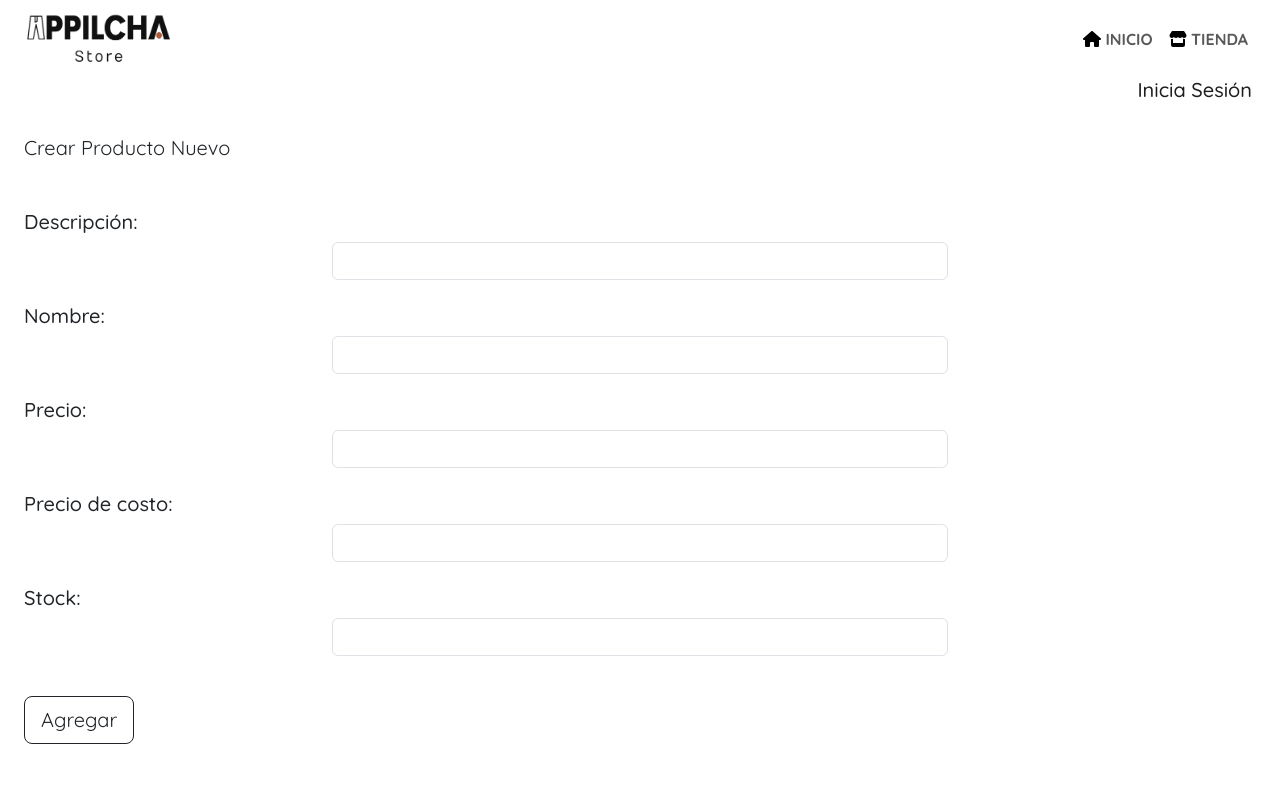
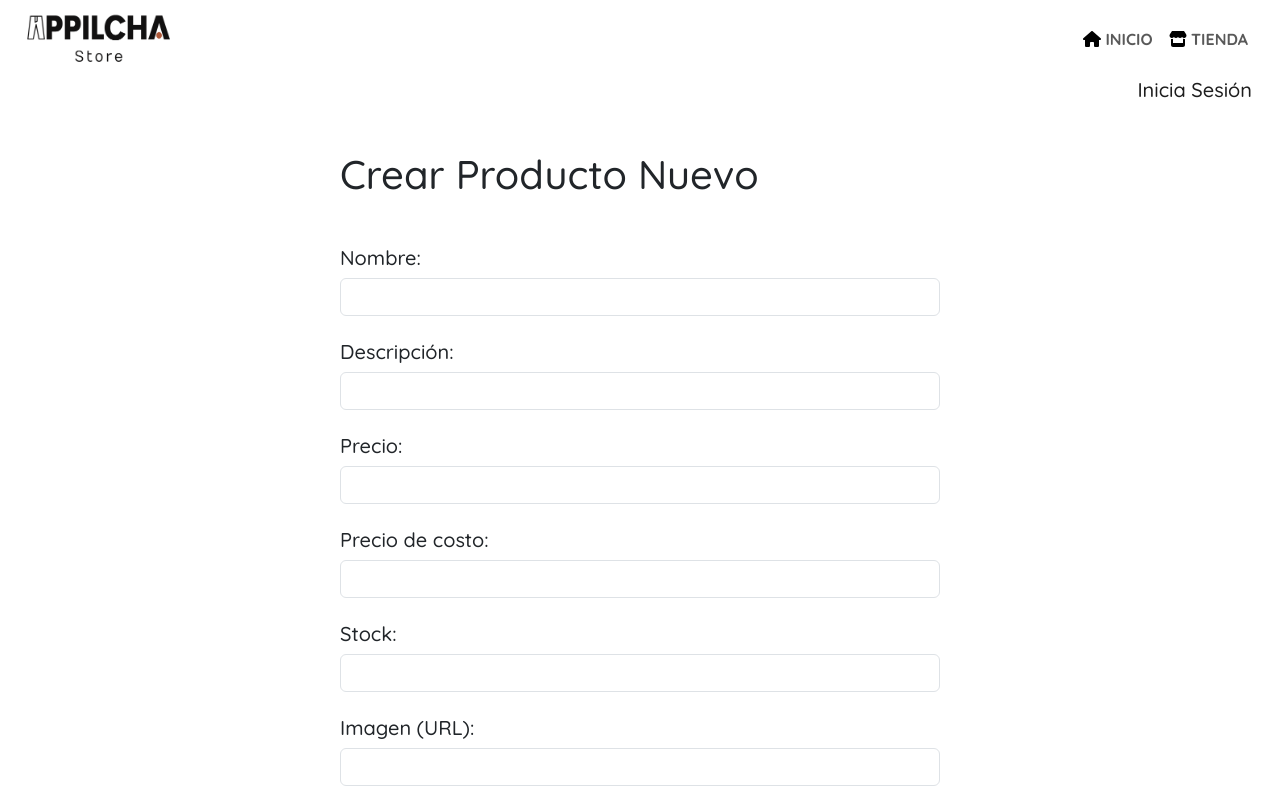
Before and after one commit to juaniz92/23302-grupo3-Appilcha, a React (Create React App) app: page /CrearProductos in a window 1280 px wide. Shown: the top 800 px of the page. Built offline with nearby package versions, Linux system fonts and the light colour scheme; no server answers.

Commit message:
Se agrega el campo imagen a CrearProductos y se modifica Datos.

```diff
--- a/src/componentes/Auth/Admin.jsx
+++ b/src/componentes/Auth/Admin.jsx
@@ -28,7 +28,7 @@ function Admin() {
 
                             <Link to="/CrearProductos" className="text-center mt-2 hover:text-gray-500"><FontAwesomeIcon icon={faCirclePlus} style={{color: "#000000",}} /> <strong>Crear productos</strong></Link>
 
-                            <Link to="/MostrarProductos" className="my-3 hover:text-gray-500"><strong><FontAwesomeIcon icon={faEye} style={{color: "#000000",}} /> Editar productos</strong></Link>
+                            <Link to="/MostrarProductos" className="my-3 hover:text-gray-500"><strong><FontAwesomeIcon icon={faPenToSquare} style={{color: "#000000",}} /> Editar productos</strong></Link>
 
 
 
--- a/src/componentes/Auth/CrearProductos.jsx
+++ b/src/componentes/Auth/CrearProductos.jsx
@@ -16,6 +16,7 @@ const CrearProductos = () => {
     const [precio, setPrecio] = useState();
     const [precioCosto, setPrecioCosto] = useState();
     const [stock, setStock] = useState();
+    const [imagen, setImagen] = useState("");
     const navigate = useNavigate();
 
     // Vamos a la BD
@@ -40,7 +41,7 @@ const CrearProductos = () => {
 
     const nuevo = async (e) => {
         e.preventDefault();
-        await addDoc(productosCollection, { Descripcion: descripcion, Nombre: nombre, Precio: precio, PrecioCosto: precioCosto, Stock: stock });
+        await addDoc(productosCollection, {Imagen: imagen, Descripcion: descripcion, Nombre: nombre, Precio: precio, PrecioCosto:precioCosto, Stock: stock });
         alertaCreacion();
         navigate("/Admin");
     }
@@ -49,38 +50,39 @@ const CrearProductos = () => {
 
     return (
         <div className='container'>
-            <div className='row'>
-                <div className='col'>
+            <div className='row p-3 g-0'>
+                <div className='col col-md-6 mx-auto'>
 
-                    <h1 className='mt-3 text-xl text-dark '>Crear Producto Nuevo</h1>
+                    <h1 className='mt-3 h1 text-dark '>Crear Producto Nuevo</h1>
 
-                    <form onSubmit={nuevo} className='mt-5 '>
+                    <form onSubmit={nuevo} className='mt-5'>
+                        <div className='mb-4 row g-0'>
+                            <label className='form-label h5 text-dark'>Nombre:</label>
+                            <input
+                                value={nombre}
+                                type="text"
+                                className='form-control'
+                                onChange={(e) => setNombre(e.target.value)}
+                            />
+                        </div>
+
                         <div className='mb-4'>
                             <label className='form-label h5 text-dark'>Descripción:</label>
                             <input
                                 value={descripcion}
                                 type="text"
-                                className='form-control w-50 m-auto '
+                                className='form-control'
                                 onChange={(e) => setDescripcion(e.target.value)}
                             />
                         </div>
 
-                        <div className='mb-4'>
-                            <label className='form-label h5 text-dark'>Nombre:</label>
-                            <input
-                                value={nombre}
-                                type="text"
-                                className='form-control w-50 m-auto '
-                                onChange={(e) => setNombre(e.target.value)}
-                            />
-                        </div>
 
                         <div className='mb-4'>
                             <label className='form-label h5 text-dark'>Precio:</label>
                             <input
                                 value={precio}
                                 type="text"
-                                className='form-control w-50 m-auto'
+                                className='form-control'
                                 onChange={(e) => setPrecio(e.target.value)}
                             />
                         </div>
@@ -90,7 +92,7 @@ const CrearProductos = () => {
                             <input
                                 value={precioCosto}
                                 type="text"
-                                className='form-control w-50 m-auto'
+                                className='form-control'
                                 onChange={(e) => setPrecioCosto(e.target.value)}
                             />
                         </div>
@@ -100,10 +102,20 @@ const CrearProductos = () => {
                             <input
                                 value={stock}
                                 type="text"
-                                className='form-control w-50 m-auto'
+                                className='form-control'
                                 onChange={(e) => setStock(e.target.value)}
                             />
                         </div>
+
+                        <div className='mb-4'>
+                            <label className='form-label h5 text-dark'>Imagen (URL):</label>
+                            <input
+                                value={imagen}
+                                type="text"
+                                className='form-control'
+                                onChange={(e) => setImagen(e.target.value)}
+                            />
+                        </div>
 
                         <button type="submit" className='btn btn-outline-dark btn-lg mt-3'>Agregar</button>
 
--- a/src/componentes/Datos.jsx
+++ b/src/componentes/Datos.jsx
@@ -36,10 +36,11 @@ const DataProvider = ({ children }) => {
         const productosData = querySnapshot.docs.map((doc) => doc.data());
 
         const productos = productosData.map((doc) => ({
+          image: doc.Imagen,
           title: doc.Nombre,
           description: doc.Descripcion,
           price: doc.Precio,
-        }));
+        }));
 
         // Combinar los resultados en una sola lista
         const respuesta = [...womenData, ...menData, ...productos];
```
